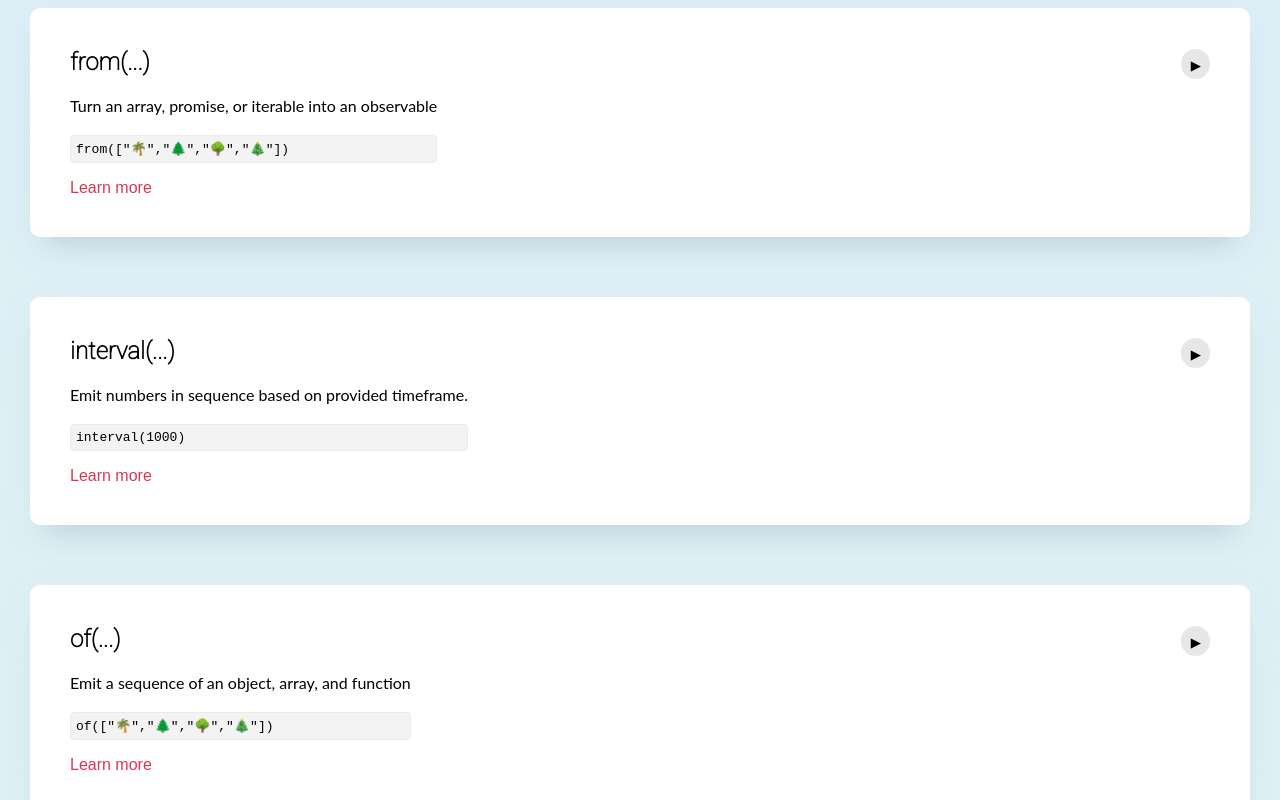
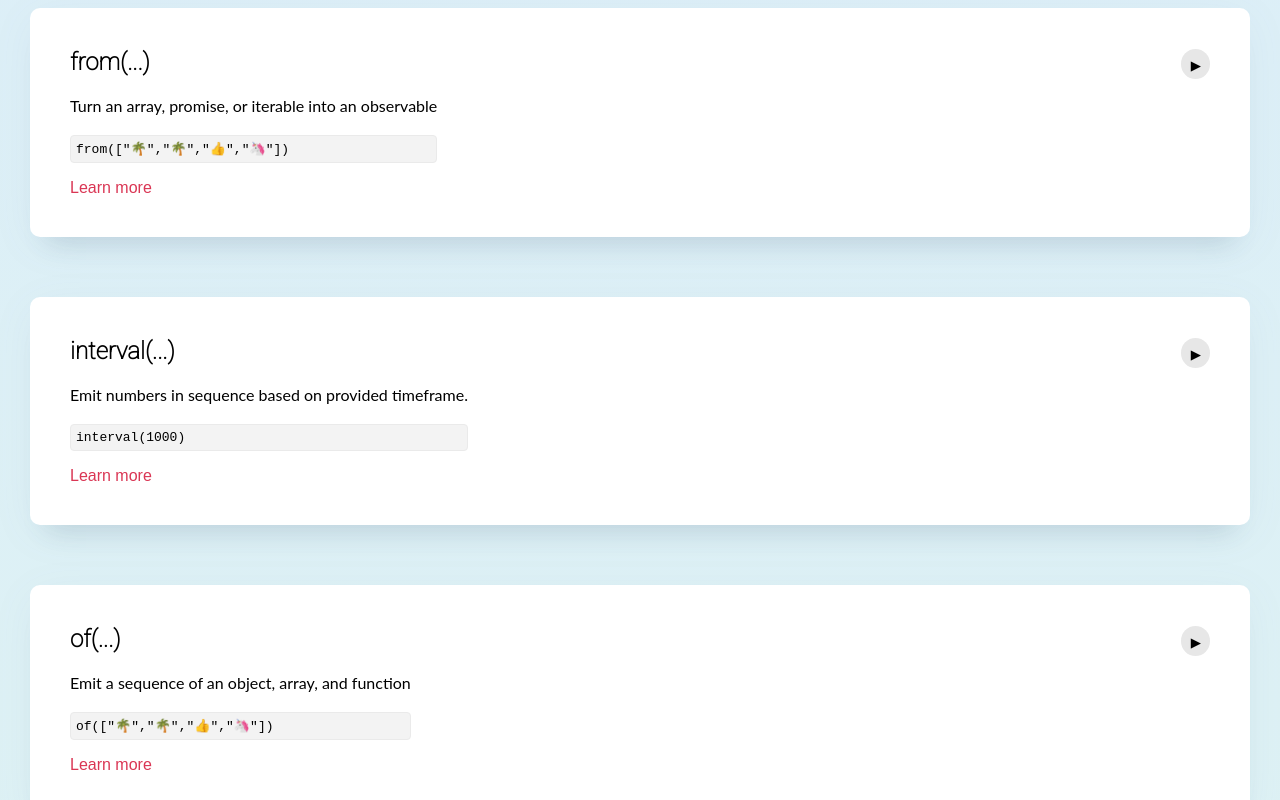
Before and after one commit to mo-sharif/angular-rxjs-operators, an Angular app: page / in a window 1280 px wide. Shown: the part 2580-3380 px from the top of the page. Built offline with nearby package versions, Linux system fonts and the light colour scheme; a web font is replaced by a local one.

Commit message:
2 files modified

```diff
--- a/src/app/app.component.ts
+++ b/src/app/app.component.ts
@@ -15,9 +15,8 @@ import {
   styleUrls: ["./app.component.css"]
 })
 export class AppComponent {
-  trees = ["🌴", "🌲", "🌳", "🎄"];
-  emojis = ["👍", "🦄", "💩"];
-  inputData = this.trees;
+  emojis = ["🌴", "🌴", "👍", "🦄"];
+  inputData = this.emojis;
   strInputData = JSON.stringify(this.inputData);
   myForm: FormGroup;
 
@@ -148,8 +147,8 @@ export class AppComponent {
         "https://www.learnrxjs.io/learn-rxjs/operators/filtering/debouncetime"
     },
     {
-      code: `distinctUntilChanged()`,
-      isInput: true,
+      action: () => this.dataService._distinctUntilChanged(this.inputData),
+      code: `distinctUntilChanged(${this.strInputData})`,
       desc: "Only emit when the current value is different than the last",
       name: "distinctUntilChanged(...)",
       link:
@@ -162,6 +161,14 @@ export class AppComponent {
       name: "filter(...)",
       link:
         "https://www.learnrxjs.io/learn-rxjs/operators/filtering/filter"
+    },
+    {
+      action: () => this.dataService._take(this.inputData, 2),
+      code: `take(2)`,
+      desc: "Emit provided number of values before completing",
+      name: "take(count: number): Observable",
+      link:
+        "https://www.learnrxjs.io/learn-rxjs/operators/filtering/take"
     }
   ];
   constructor(public dataService: DataService) {
--- a/src/app/data.service.ts
+++ b/src/app/data.service.ts
@@ -29,7 +29,9 @@ retry,
 debounce,
 debounceTime,
 mapTo,
-switchMap
+switchMap,
+distinctUntilChanged,
+take
 } from "rxjs/operators";
 
 @Injectable()
@@ -156,6 +158,16 @@ export default class DataService {
       this.handleResults(op);
   }
 
+  _distinctUntilChanged(items){
+    const op = from(items).pipe(distinctUntilChanged())
+    this.handleResults(op)
+  }
+
+  _take(items, times){
+    const op = from(items).pipe(take(times))
+    this.handleResults(op)
+  }
+
   handleResults(op: Observable<any>) {
     this.listener = op.pipe(tap(r => console.log(r))).subscribe();
     // store operation Observable to render results for the UI
```
